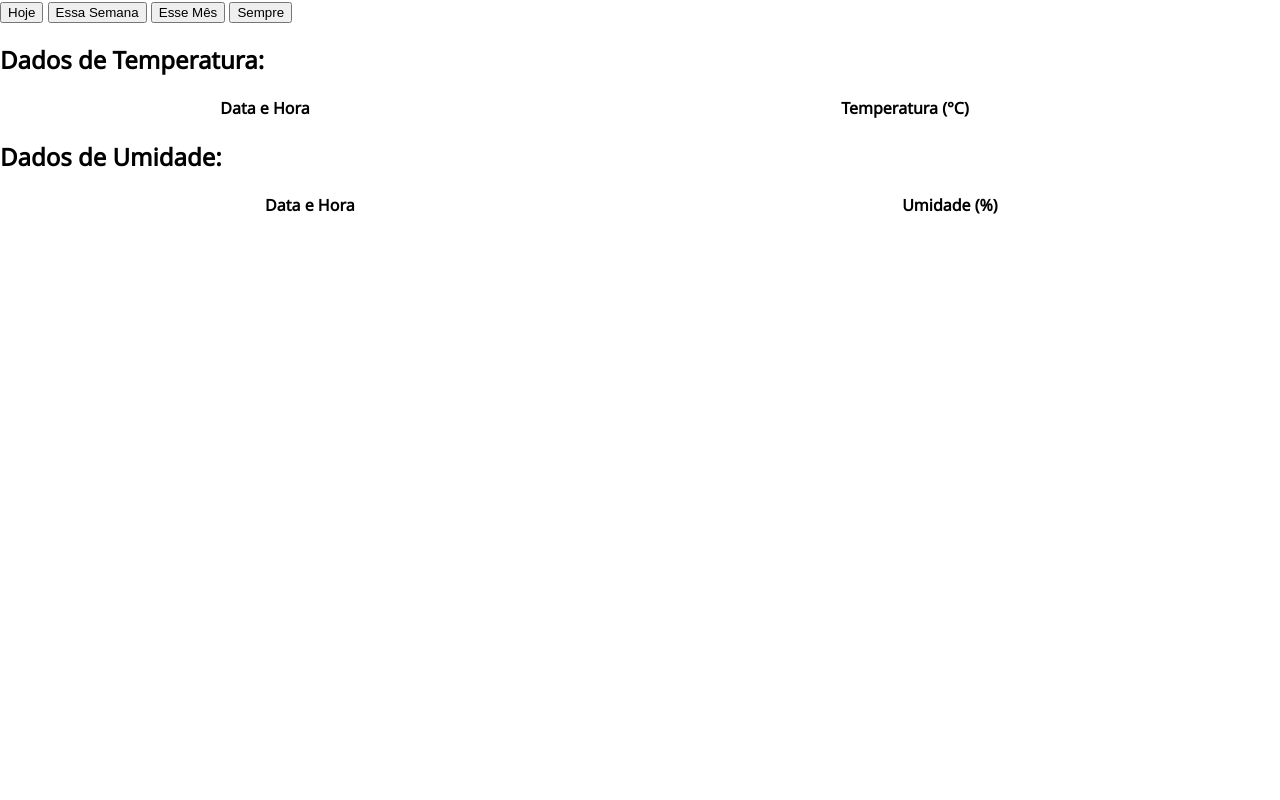
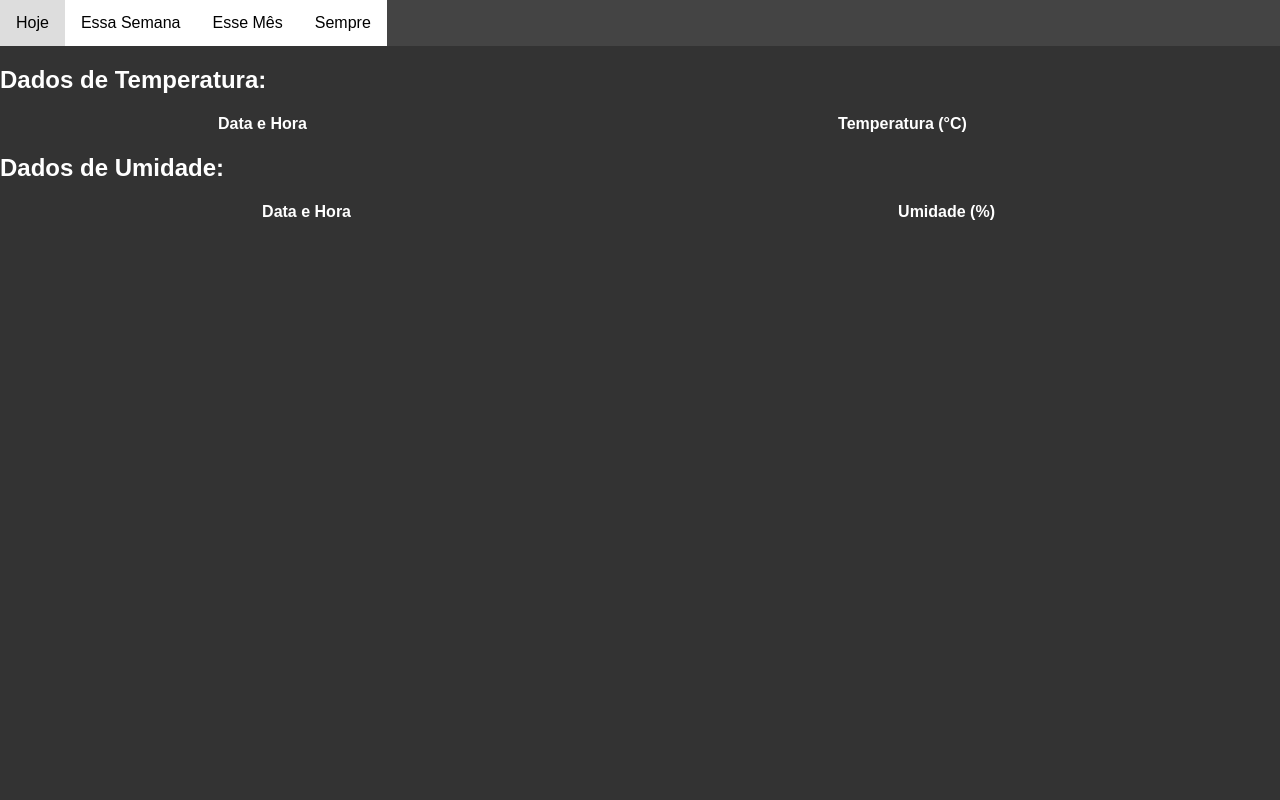
Before and after one commit to faber222/PROJETO-INTEGRADOR-II, a Django app: template aplicacao_web/app/templates/analise.html in a window 1280 px wide. Run offline with Django 4.2, Linux system fonts and the light colour scheme; the template is opened without the code that fills it, so the values that code supplies are empty.

Commit message:
analise css

```diff
--- /dev/null
+++ b/aplicacao_web/app/static/analise.css
@@ -0,0 +1,57 @@
+
+body {
+    font-family: 'Arial', sans-serif;
+    margin: 0;
+    padding: 0;
+    background-color: #333;
+    color: white;
+}
+
+.filter-buttons {
+    background-color: #444;
+    overflow: hidden;
+}
+
+.filter-buttons button {
+    float: left;
+    display: block;
+    color: black;
+    text-align: center;
+    padding: 14px 16px;
+    text-decoration: none;
+    font-size: 16px;
+    background-color: white;
+    border: none;
+    cursor: pointer;
+    transition: 0.3s;
+}
+
+.filter-buttons button:hover {
+    background-color: #ddd;
+    color: black;
+}
+
+.scrollable-container {
+    max-height: 400px;
+    overflow-y: auto;
+    border: 1px solid #555;
+    margin-bottom: 10px;
+}
+
+.scrollable-table {
+    width: 100%;
+    border-collapse: collapse;
+    background-color: #444;
+}
+
+.scrollable-table th, .scrollable-table td {
+    border: 1px solid #555;
+    padding: 8px;
+    text-align: left;
+    color: white;
+}
+
+.scrollable-table th {
+    background-color: #333;
+    color: white;
+}
--- a/aplicacao_web/app/static/style.css
+++ b/aplicacao_web/app/static/style.css
@@ -137,7 +137,7 @@ body{
 	height: 25px;
 	position: relative;
 	display: block;
-	background: #red;
+	background: red;
 	border-radius: 200px;
 	box-shadow: inset 0px 5px 15px rgba(0,0,0,0.4), inset 0px -5px 15px rgba(255,255,255,0.4);
 	cursor:pointer;
@@ -200,3 +200,16 @@ body{
     height: 34px;
     border-radius: 50%;
 }
+
+
+body {
+    font-family: 'Arial', sans-serif;
+    margin: 0;
+    padding: 0;
+}
+
+.filter-buttons {
+    background-color: #f2f2f2;
+    padding: 10px;
+    margin-bottom: 20px;
+}
--- a/aplicacao_web/app/templates/analise.html
+++ b/aplicacao_web/app/templates/analise.html
@@ -1,19 +1,23 @@
 {% load static %}
-<link rel="stylesheet" type="text/css" href="{% static 'style.css' %}">
 
+
+<!DOCTYPE html>
+<html lang="pt-br">
+    <head>
+        <meta charset="UTF-8">
+        <meta http-equiv="X-UA-Compatible" content="IE=edge">
+        <meta name="viewport" content="width=device-width, initial-scale=1.0">
+        <link rel="stylesheet" type="text/css" href="{% static 'analise.css' %}">
+        <title>Analise</title>
+    </head>
+
+<body>
     <div class="filter-buttons">
         <button onclick="applyFilter('today')">Hoje</button>
         <button onclick="applyFilter('this_week')">Essa Semana</button>
         <button onclick="applyFilter('this_month')">Esse Mês</button>
         <button onclick="applyFilter('all_time')">Sempre</button>
     </div>
-
-<script>
-function applyFilter(intervaloTempo) {
-    // Redirecionar diretamente para a view no Django com o intervalo de tempo na query string
-    window.location.href = `/analise/${intervaloTempo}/`;
-}
-</script>
 
     <div style="max-height: 400px; overflow-y: auto;">
         <h2>Dados de Temperatura:</h2>
@@ -54,3 +58,13 @@ function applyFilter(intervaloTempo) {
             </tbody>
         </table>
     </div>
+</body>
+</html>
+
+
+<script>
+    function applyFilter(intervaloTempo) {
+        // Redirecionar diretamente para a view no Django com o intervalo de tempo na query string
+        window.location.href = `/analise/${intervaloTempo}/`;
+    }
+    </script>
```
Lines whose indentation alone changed are shown as unchanged.
